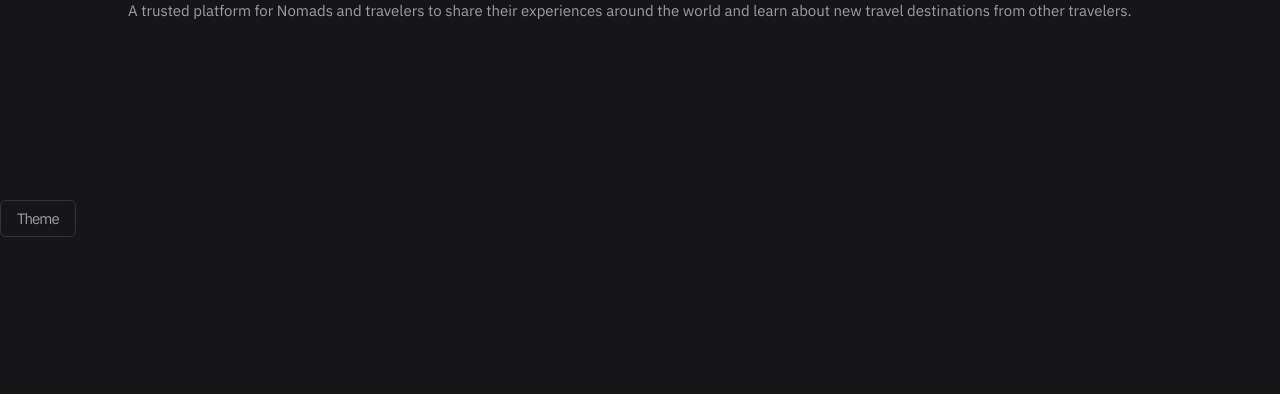
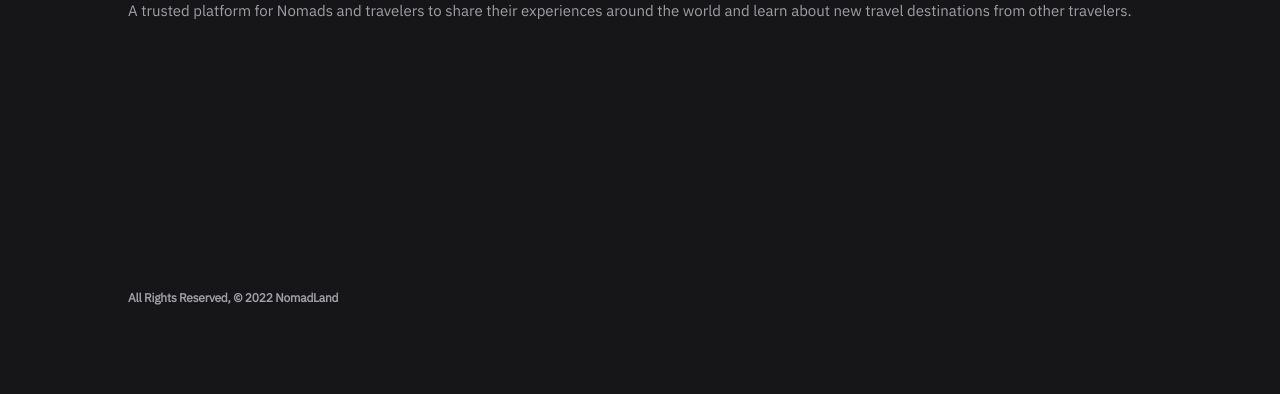
Before and after one commit to JCameren/nomadland, a Django app: page / in a window 1280 px wide. Shown: the part 260-654 px from the top of the page. Run offline with Django 3.2, Linux system fonts and the light colour scheme; data that the repository does not hold is empty.

Commit message:
remove theme toggle

```diff
--- a/main_app/static/css/style.css
+++ b/main_app/static/css/style.css
@@ -464,13 +464,19 @@ h1, h2, h3 {
     }
 }
 
+@media (max-width: 600px) {
+    .nav-links {
+        display: none;
+    }
+
+    .nav-btn {
+        display: block;
+    }
+}
+
 @media (max-width: 480px) {
     .container, .md-container, .sm-container {
         width: 90%;
-    }
-
-    .nav-links {
-        display: none;
     }
 
     .main:first-child {
@@ -497,8 +503,4 @@ h1, h2, h3 {
     .md-spacer {
         padding: 1rem;
     }
-
-    .nav-btn {
-        display: block;
-    }
 }
--- a/main_app/templates/base.html
+++ b/main_app/templates/base.html
@@ -36,21 +36,26 @@
     </main>
     <div class="md-spacer"></div>
     <footer>
-        <button class="btn outlined" id="theme-btn">Theme</button>
+        <div class="md-spacer"></div>
+        <div class="container flex-jc-sb">
+            <h3 class="txt-subtle xs-txt">All Rights Reserved, &copy; 2022 NomadLand &nbsp;</h3>
+        </div>
+        <div class="md-spacer"></div>
     </footer>
     <script>
         const themeBtn = document.getElementById('theme-btn')
         const logo = document.getElementById('logo')
         const body = document.body
-        console.log(logo.src)
         themeBtn.addEventListener('click', toggleTheme)
         function toggleTheme() {
             if (body.classList.contains('dark-mode')) {
                 body.classList.toggle('light-mode')
                 logo.src =`{% static 'images/logo-2.png' %}`
-            } else {
+                console.log(logo.src)
+            } else if (body.classList.contains('light-mode')) {
                 body.classList.toggle('dark-mode')
                 logo.src = `{% static 'images/logo.png' %}`
+                console.log(logo.src)
             }
         }
     </script>
```
